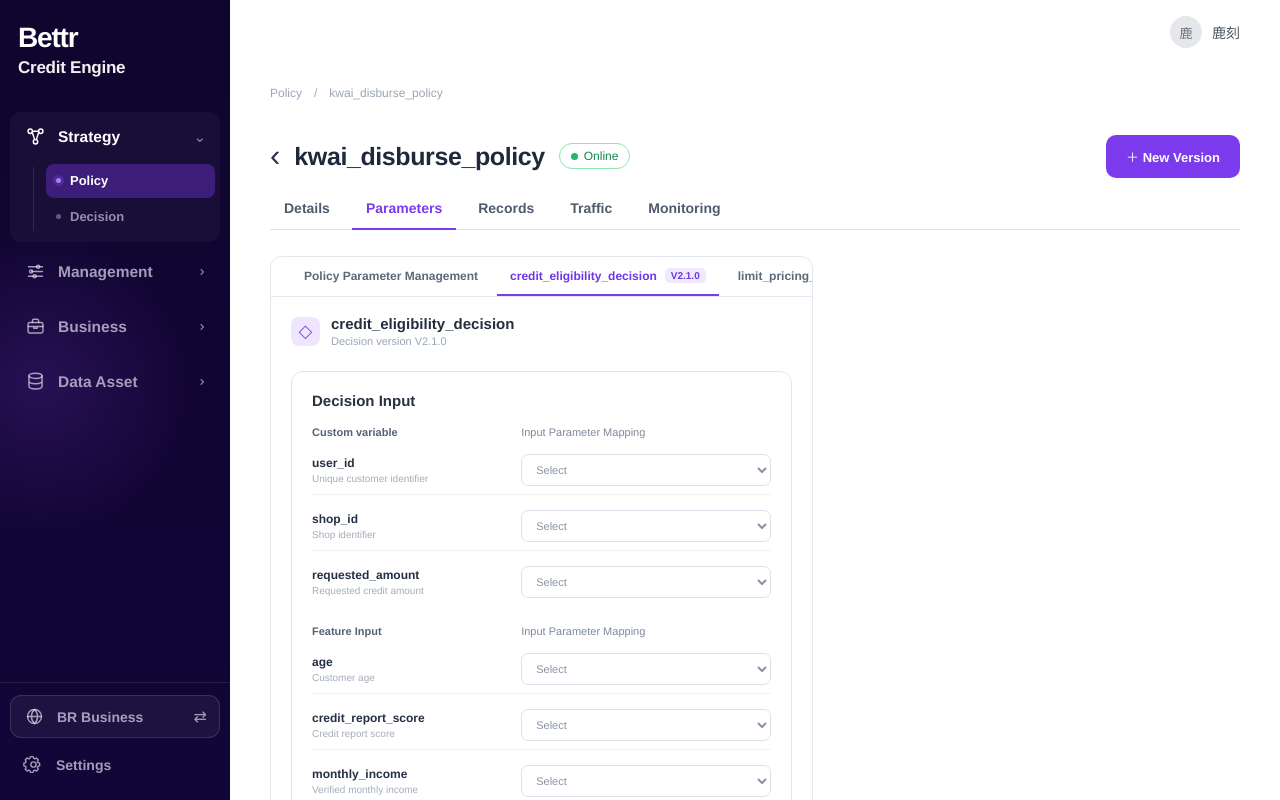
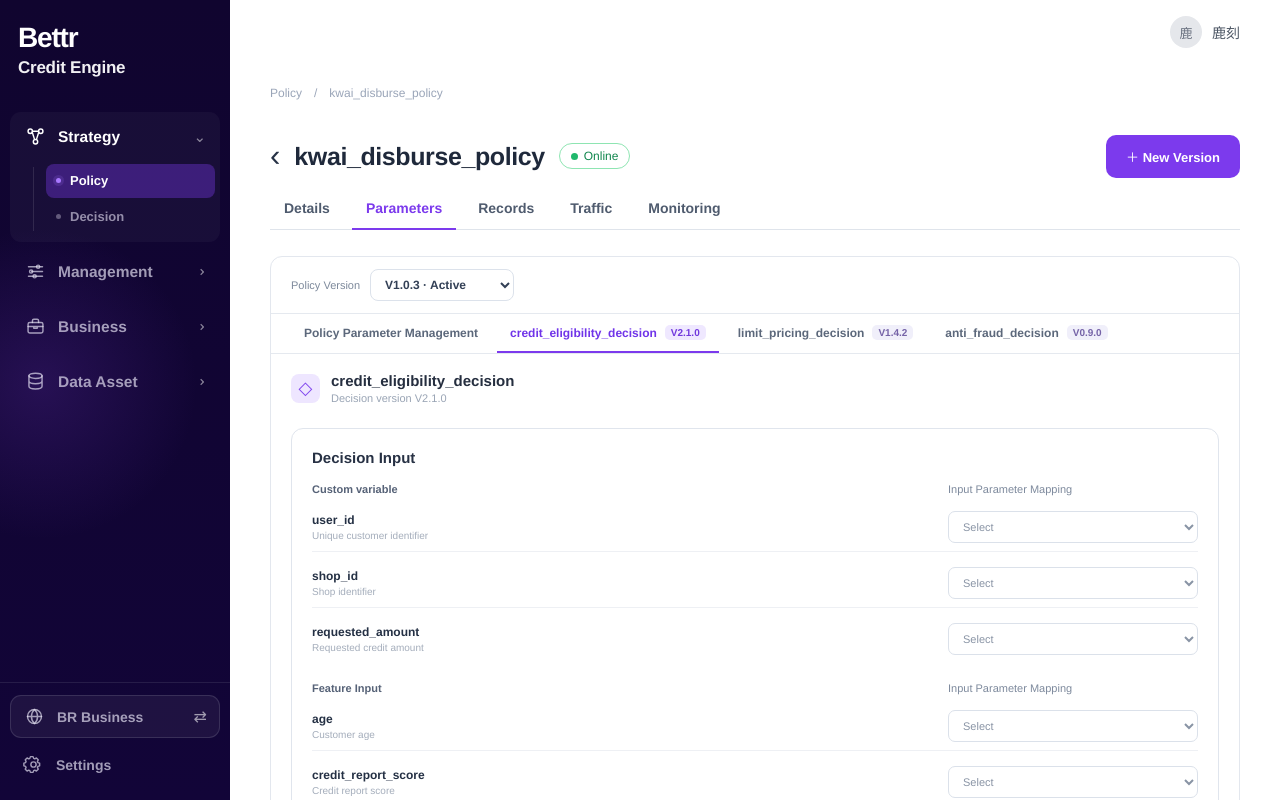
Before and after one commit to wangnan2017fall-oss/Ant-ACE-reinf, a React (Vite) app in the folder frontend/: page /policy/1 in a window 1280 px wide. Both pictures are taken after a click on the tab "Parameters". Shown: the top 800 px of the page. Built offline with nearby package versions, Linux system fonts and the light colour scheme.

Commit message:
feat: refine policy parameter mappings

```diff
--- a/frontend/src/modules/policy/overview/PolicyOverviewPage.css
+++ b/frontend/src/modules/policy/overview/PolicyOverviewPage.css
@@ -127,11 +127,14 @@
 .overview-monitor-empty h3 { position: absolute; align-self: start; justify-self: start; margin: 20px; color: #242d3e; font-size: 14px; }
 .overview-monitor-empty > span { font-size: 30px; }.overview-monitor-empty strong { color: #242d3e; }.overview-monitor-empty p { margin: 6px 0 0; font-size: 11px; }
 
-.decision-parameter-panel { width: min(800px, 56%); margin-left: 0; overflow: hidden; }
+.decision-parameter-panel { width: 100%; margin-left: 0; overflow: visible; }
+.parameter-version-toolbar { display: flex; align-items: center; gap: 10px; padding: 12px 20px; border-bottom: 1px solid #e5e9ef; color: #7d899b; font-size: 11px; }
+.parameter-version-toolbar select { min-width: 142px; height: 32px; padding: 0 28px 0 10px; border: 1px solid #dce2eb; border-radius: 8px; background: #fff; color: #334056; font: inherit; font-size: 12px; font-weight: 700; outline: none; }
+.parameter-version-toolbar select:focus { border-color: #8c60ee; box-shadow: 0 0 0 2px #efe9ff; }
 .decision-parameter-panel .panel-heading { padding: 23px 26px 20px; border-bottom: 1px solid #e5e9ef; }
 .decision-parameter-panel .panel-heading h2 { margin: 0; color: #20293a; font-size: 16px; }
 .decision-parameter-panel .panel-heading p { margin: 6px 0 0; color: #98a4b7; font-size: 12px; }
-.decision-parameter-tabs { display: flex; gap: 6px; padding: 0 20px; border-bottom: 1px solid #e5e9ef; overflow-x: auto; }
+.decision-parameter-tabs { display: flex; gap: 6px; padding: 0 20px; border-bottom: 1px solid #e5e9ef; overflow: visible; }
 .decision-parameter-tabs button { display: inline-flex; align-items: center; gap: 8px; padding: 11px 13px; border: 0; border-bottom: 2px solid transparent; background: transparent; color: #5c687b; font: inherit; font-size: 12px; font-weight: 700; white-space: nowrap; cursor: pointer; }
 .decision-parameter-tabs button small { padding: 2px 6px; border-radius: 5px; background: #f0effa; color: #7563a7; font-size: 10px; font-weight: 700; }
 .decision-parameter-tabs button.active { border-bottom-color: #7c3aed; color: #7034e9; }
@@ -170,11 +173,6 @@
 .decision-output-config-row { display: grid; grid-template-columns: minmax(0, 1fr) 155px 250px; align-items: center; min-height: 54px; border-bottom: 1px solid #eef0f4; }
 .decision-output-config-row > div { display: inline-flex; align-items: center; gap: 9px; color: #293347; font-size: 12px; }
 .decision-output-config-row > div i { display: grid; width: 20px; height: 20px; place-items: center; border-radius: 5px; background: #fff0e8; color: #ef8145; font-size: 9px; font-style: normal; font-weight: 800; }
-.policy-output-check { display: inline-flex; align-items: center; cursor: pointer; }
-.policy-output-check input { position: absolute; opacity: 0; }
-.policy-output-check span { position: relative; width: 31px; height: 17px; border-radius: 99px; background: #dce1e9; transition: .15s; }
-.policy-output-check span::after { position: absolute; top: 2px; left: 2px; width: 13px; height: 13px; border-radius: 50%; background: #fff; box-shadow: 0 1px 2px #a8b0bd; content: ''; transition: .15s; }
-.policy-output-check input:checked + span { background: #7c3aed; }.policy-output-check input:checked + span::after { transform: translateX(14px); }
 
 @media (max-width: 850px) {
   .decision-parameter-panel { width: 100%; }
--- a/frontend/src/modules/policy/overview/PolicyOverviewPage.jsx
+++ b/frontend/src/modules/policy/overview/PolicyOverviewPage.jsx
@@ -75,6 +75,16 @@ const policyAvailableInputs = [
   'Feature · monthly_income',
   'Feature · credit_report_score',
   'Feature · shop_risk_level',
+]
+
+const policyOutputTargets = [
+  'approved',
+  'credit_limit',
+  'interest_rate',
+  'loan_term',
+  'risk_score',
+  'fraud_score',
+  'reject_reason',
 ]
 
 const initialPolicyInputParameters = [
@@ -165,6 +175,7 @@ function PolicyOverviewPage() {
   const [parameterMappings, setParameterMappings] = useState({})
   const [policyOutputMappings, setPolicyOutputMappings] = useState({})
   const [policyInputParameters, setPolicyInputParameters] = useState(initialPolicyInputParameters)
+  const [parameterPolicyVersion, setParameterPolicyVersion] = useState('V1.0.3')
   const [recordsView, setRecordsView] = useState('records')
   const [diffVersion, setDiffVersion] = useState('V1.0.4')
   const profile = policyProfiles[id] || policyProfiles['1']
@@ -281,6 +292,14 @@ function PolicyOverviewPage() {
 
       {activeTab === 'parameters' && (
         <section className="parameter-panel decision-parameter-panel">
+          <div className="parameter-version-toolbar">
+            <span>Policy Version</span>
+            <select value={parameterPolicyVersion} onChange={(event) => setParameterPolicyVersion(event.target.value)} aria-label="Policy version">
+              <option value="V1.0.3">V1.0.3 · Active</option>
+              <option value="V1.0.2">V1.0.2 · Active</option>
+              <option value="V1.0.1">V1.0.1 · Offline</option>
+            </select>
+          </div>
           <div className="decision-parameter-tabs" role="tablist" aria-label="Decision parameter configuration">
             {decisionParameterConfigs.map((item) => (
               <button key={item.key} role="tab" aria-selected={selectedDecisionParameter === item.key} className={selectedDecisionParameter === item.key ? 'active' : ''} onClick={() => setSelectedDecisionParameter(item.key)}>
@@ -320,7 +339,10 @@ function PolicyOverviewPage() {
                 const mapping = policyOutputMappings[field] || {}
                 return <div className="decision-output-config-row" key={field}>
                   <div><i>O</i><strong>{output}</strong></div>
-                  <label className="policy-output-check"><input type="checkbox" checked={Boolean(mapping.asPolicyOutput)} onChange={(event) => setOutputMapping(field, { asPolicyOutput: event.target.checked })} /><span /></label>
+                  <select value={mapping.policyOutput || 'excluded'} onChange={(event) => setOutputMapping(field, { policyOutput: event.target.value })} aria-label={`Policy output mapping for ${output}`}>
+                    <option value="excluded">Excluded</option>
+                    {policyOutputTargets.map((target) => <option key={target} value={target}>{target}</option>)}
+                  </select>
                   <select value={mapping.temporary || ''} onChange={(event) => setOutputMapping(field, { temporary: event.target.value })}><option value="">Select</option><option>{output}</option><option>{`${output}_result`}</option></select>
                 </div>
               })}
```
